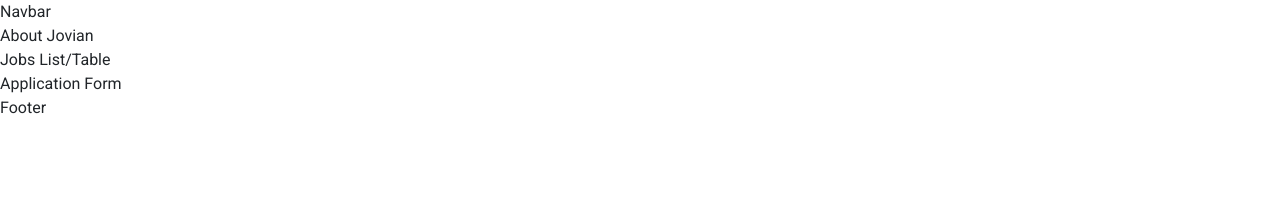
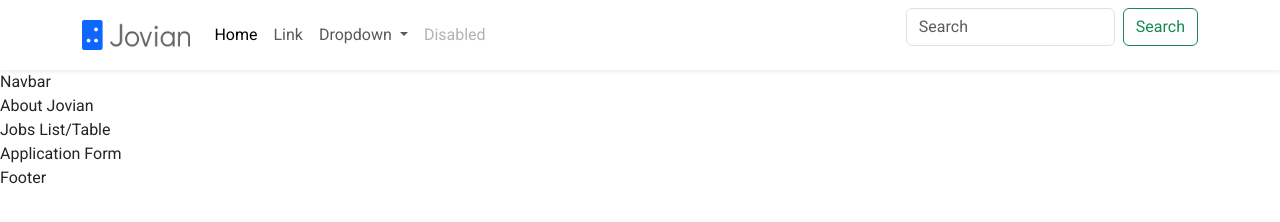
Before and after one commit to Kamal1701/create-website-with-bootstrap, a plain HTML site: page src/index.html in a window 1280 px wide. Drawn offline with nearby package versions, Linux system fonts and the light colour scheme.

Commit message:
adding nav component

```diff
--- a/src/index.html
+++ b/src/index.html
@@ -21,6 +21,63 @@
 </head>
 
 <body>
+
+    <nav class="navbar navbar-expand-md shadow-sm">
+        <div class="container-md">
+          <a class="navbar-brand" href="#">
+
+            <img
+            id="logo"
+            alt="Jovian Logo"
+            src="favicon_image.png"
+            height="30"
+            class="d-md-none"
+          />
+          <img
+            id="logo-with-text"
+            alt="Jovian Logo"
+            src="jovian-logo-with-text.png"
+            height="30"
+            class="d-none d-md-inline"
+          />
+        </a>
+
+        <!-- Toggle Button -->
+          <button class="navbar-toggler" type="button" data-bs-toggle="collapse" data-bs-target="#navbarSupportedContent" aria-controls="navbarSupportedContent" aria-expanded="false" aria-label="Toggle navigation">
+            <span class="navbar-toggler-icon"></span>
+          </button>
+          <div class="collapse navbar-collapse" id="navbarSupportedContent">
+            <ul class="navbar-nav me-auto mb-2 mb-lg-0">
+              <li class="nav-item">
+                <a class="nav-link active" aria-current="page" href="#">Home</a>
+              </li>
+              <li class="nav-item">
+                <a class="nav-link" href="#">Link</a>
+              </li>
+              <li class="nav-item dropdown">
+                <a class="nav-link dropdown-toggle" href="#" role="button" data-bs-toggle="dropdown" aria-expanded="false">
+                  Dropdown
+                </a>
+                <ul class="dropdown-menu">
+                  <li><a class="dropdown-item" href="#">Action</a></li>
+                  <li><a class="dropdown-item" href="#">Another action</a></li>
+                  <li><hr class="dropdown-divider"></li>
+                  <li><a class="dropdown-item" href="#">Something else here</a></li>
+                </ul>
+              </li>
+              <li class="nav-item">
+                <a class="nav-link disabled" aria-disabled="true">Disabled</a>
+              </li>
+            </ul>
+            <form class="d-flex" role="search">
+              <input class="form-control me-2" type="search" placeholder="Search" aria-label="Search">
+              <button class="btn btn-outline-success" type="submit">Search</button>
+            </form>
+          </div>
+        </div>
+      </nav>
+
+
     <!--NAVBAR-->
     <div>Navbar</div>
 
```
Also changed, not shown: src/jovian-logo-with-text.png (added).
